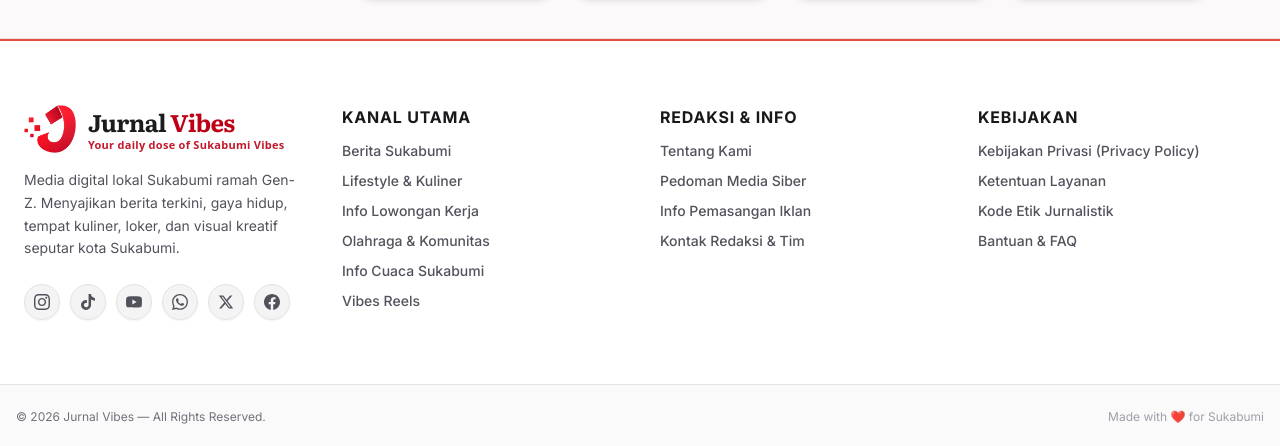
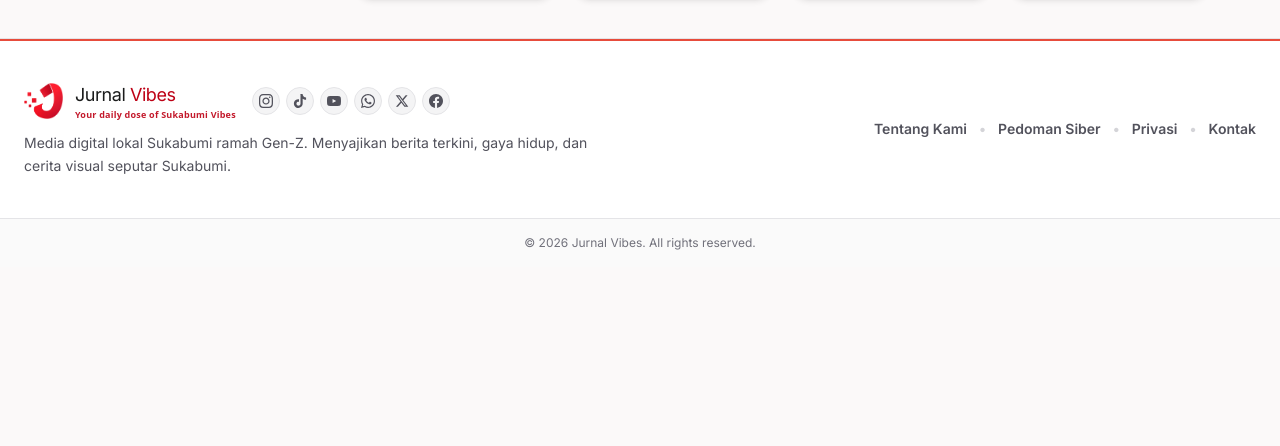
Before and after one commit to dmakapeli-prog/jurnal-vibes-app, a Next.js app: page /reels in a window 1280 px wide. Shown: the part 1101-1547 px from the top of the page. After the commit the page ends 1368 px from the top, so only its background shows below. Built offline with nearby package versions, Linux system fonts and the light colour scheme.

Commit message:
style(footer): simplify footer layout to ultra-minimalist single row and fix floating bot positioning

```diff
--- a/components/layout/Footer.tsx
+++ b/components/layout/Footer.tsx
@@ -10,7 +10,7 @@ export const Footer: React.FC = () => {
       name: 'Instagram',
       href: 'https://instagram.com',
       icon: (
-        <svg className="w-4 h-4 fill-current" viewBox="0 0 24 24">
+        <svg className="w-3.5 h-3.5 fill-current" viewBox="0 0 24 24">
           <path d="M12 2.163c3.204 0 3.584.012 4.85.07 3.252.148 4.771 1.691 4.919 4.919.058 1.265.069 1.645.069 4.849 0 3.205-.012 3.584-.069 4.849-.149 3.225-1.664 4.771-4.919 4.919-1.266.058-1.644.07-4.85.07-3.204 0-3.584-.012-4.849-.07-3.26-.149-4.771-1.699-4.919-4.92-.058-1.265-.07-1.644-.07-4.849 0-3.204.013-3.583.07-4.849.149-3.227 1.664-4.771 4.919-4.919 1.266-.057 1.645-.069 4.849-.069zm0-2.163c-3.259 0-3.667.014-4.947.072-4.358.2-6.78 2.618-6.98 6.98-.059 1.281-.073 1.689-.073 4.948 0 3.259.014 3.668.072 4.948.2 4.358 2.618 6.78 6.98 6.98 1.281.058 1.689.072 4.948.072 3.259 0 3.668-.014 4.948-.072 4.354-.2 6.782-2.618 6.979-6.98.059-1.28.073-1.689.073-4.948 0-3.259-.014-3.667-.072-4.947-.196-4.354-2.617-6.78-6.979-6.98-1.281-.059-1.69-.073-4.949-.073zm0 5.838c-3.403 0-6.162 2.759-6.162 6.162s2.759 6.163 6.162 6.163 6.162-2.759 6.162-6.163c0-3.403-2.759-6.162-6.162-6.162zm0 10.162c-2.209 0-4-1.79-4-4 0-2.209 1.791-4 4-4s4 1.791 4 4c0 2.21-1.791 4-4 4zm6.406-11.845c-.796 0-1.441.645-1.441 1.44s.645 1.44 1.441 1.44c.795 0 1.439-.645 1.439-1.44s-.644-1.44-1.439-1.44z" />
         </svg>
       )
@@ -19,7 +19,7 @@ export const Footer: React.FC = () => {
       name: 'TikTok',
       href: 'https://tiktok.com',
       icon: (
-        <svg className="w-4 h-4 fill-current" viewBox="0 0 24 24">
+        <svg className="w-3.5 h-3.5 fill-current" viewBox="0 0 24 24">
           <path d="M12.525.02c1.31-.02 2.61-.01 3.91-.02.08 1.53.63 3.09 1.75 4.17 1.12 1.11 2.7 1.62 4.24 1.79v4.03c-1.44-.05-2.89-.35-4.2-.97-.57-.26-1.1-.59-1.62-.93-.01 2.92.01 5.84-.02 8.75-.08 1.4-.54 2.79-1.35 3.94-1.31 1.92-3.58 3.17-5.91 3.21-1.43.08-2.86-.31-4.08-1.03-2.02-1.19-3.44-3.37-3.65-5.71-.02-.5-.03-1-.01-1.49.18-1.9 1.12-3.72 2.58-4.96 1.66-1.44 3.98-2.13 6.15-1.72.02 1.48-.04 2.96-.04 4.44-.99-.32-2.15-.23-3.02.37-.82.56-1.36 1.52-1.36 2.53-.02 1.07.47 2.12 1.31 2.78.85.67 2.02.9 3.06.6 1.16-.31 2.11-1.25 2.45-2.39.12-.48.15-.99.14-1.49.01-4.87.01-9.74.01-14.61z" />
         </svg>
       )
@@ -28,7 +28,7 @@ export const Footer: React.FC = () => {
       name: 'YouTube',
       href: 'https://youtube.com',
       icon: (
-        <svg className="w-4 h-4 fill-current" viewBox="0 0 24 24">
+        <svg className="w-3.5 h-3.5 fill-current" viewBox="0 0 24 24">
           <path d="M23.498 6.186a3.016 3.016 0 0 0-2.122-2.136C19.505 3.545 12 3.545 12 3.545s-7.505 0-9.377.505A3.017 3.017 0 0 0 .502 6.186C0 8.07 0 12 0 12s0 3.93.502 5.814a3.016 3.016 0 0 0 2.122 2.136c1.871.505 9.376.505 9.376.505s7.505 0 9.377-.505a3.015 3.015 0 0 0 2.122-2.136C24 15.93 24 12 24 12s0-3.93-.502-5.814zM9.545 15.568V8.432L15.818 12l-6.273 3.568z" />
         </svg>
       )
@@ -37,7 +37,7 @@ export const Footer: React.FC = () => {
       name: 'WhatsApp',
       href: 'https://whatsapp.com',
       icon: (
-        <svg className="w-4 h-4 fill-current" viewBox="0 0 24 24">
+        <svg className="w-3.5 h-3.5 fill-current" viewBox="0 0 24 24">
           <path d="M.057 24l1.687-6.163c-1.041-1.804-1.588-3.849-1.587-5.946.003-6.556 5.338-11.891 11.893-11.891 3.181.001 6.167 1.24 8.413 3.488 2.245 2.248 3.481 5.236 3.48 8.414-.003 6.557-5.338 11.892-11.893 11.892-1.99-.001-3.951-.5-5.688-1.448l-6.305 1.654zm6.597-3.807c1.676.995 3.276 1.591 5.392 1.592 5.448 0 9.886-4.434 9.889-9.885.002-5.462-4.415-9.89-9.881-9.892-5.452 0-9.887 4.434-9.889 9.884-.001 2.225.651 3.891 1.746 5.634l-.999 3.648 3.742-.981zm11.387-5.464c-.074-.124-.272-.198-.57-.347-.297-.149-1.758-.868-2.031-.967-.272-.099-.47-.149-.669.149-.198.297-.768.967-.941 1.165-.173.198-.347.223-.644.074-.297-.149-1.255-.462-2.39-1.475-.883-.788-1.48-1.761-1.653-2.059-.173-.297-.018-.458.13-.606.134-.133.297-.347.446-.521.151-.172.2-.296.3-.495.099-.198.05-.372-.025-.521-.075-.148-.669-1.611-.916-2.206-.242-.579-.487-.501-.669-.51l-.57-.01c-.198 0-.52.074-.792.372s-1.04 1.016-1.04 2.479 1.065 2.876 1.213 3.074c.149.198 2.095 3.2 5.076 4.487.709.306 1.263.489 1.694.626.712.226 1.36.194 1.872.118.571-.085 1.758-.719 2.006-1.413.248-.695.248-1.29.173-1.414z" />
         </svg>
       )
@@ -46,7 +46,7 @@ export const Footer: React.FC = () => {
       name: 'X (Twitter)',
       href: 'https://twitter.com',
       icon: (
-        <svg className="w-4 h-4 fill-current" viewBox="0 0 24 24">
+        <svg className="w-3.5 h-3.5 fill-current" viewBox="0 0 24 24">
           <path d="M18.244 2.25h3.308l-7.227 8.26 8.502 11.24H16.17l-5.214-6.817L4.99 21.75H1.68l7.73-8.835L1.254 2.25H8.08l4.713 6.231zm-1.161 17.52h1.833L7.084 4.126H5.117z" />
         </svg>
       )
@@ -55,7 +55,7 @@ export const Footer: React.FC = () => {
       name: 'Facebook',
       href: 'https://facebook.com',
       icon: (
-        <svg className="w-4 h-4 fill-current" viewBox="0 0 24 24">
+        <svg className="w-3.5 h-3.5 fill-current" viewBox="0 0 24 24">
           <path d="M24 12.073c0-6.627-5.373-12-12-12s-12 5.373-12 12c0 5.99 4.388 10.954 10.125 11.854v-8.385H7.078v-3.47h3.047V9.43c0-3.007 1.792-4.669 4.533-4.669 1.312 0 2.686.235 2.686.235v2.953H15.83c-1.491 0-1.956.925-1.956 1.874v2.25h3.328l-.532 3.47h-2.796v8.385C19.612 23.027 24 18.062 24 12.073z" />
         </svg>
       )
@@ -67,19 +67,18 @@ export const Footer: React.FC = () => {
       {/* Top Thin Red Accent Border */}
       <div className="h-0.5 bg-[#e74c3c] w-full" />
 
-      {/* Main Multi-Column Grid */}
-      <div className="max-w-container-max mx-auto px-margin-mobile md:px-gutter py-12 md:py-16">
-        <div className="grid grid-cols-1 md:grid-cols-2 lg:grid-cols-4 gap-8 lg:gap-10">
+      {/* Main Single Row Layout */}
+      <div className="max-w-container-max mx-auto px-margin-mobile md:px-gutter py-8 md:py-10">
+        <div className="flex flex-col lg:flex-row items-start lg:items-center justify-between gap-6">
 
-          {/* Column 1: Brand */}
-          <div className="flex flex-col gap-4">
+          {/* Left Side: Brand, Description, Medsos */}
+          <div className="flex flex-col gap-3 max-w-xl">
+            <div className="flex items-center gap-4 flex-wrap">
               <Link href="/" className="inline-block">
-              <Logo variant="light" size="md" />
+                <Logo variant="light" size="sm" />
               </Link>
-            <p className="text-zinc-600 dark:text-zinc-400 text-sm leading-relaxed font-body-md">
-              Media digital lokal Sukabumi ramah Gen-Z. Menyajikan berita terkini, gaya hidup, tempat kuliner, loker, dan visual kreatif seputar kota Sukabumi.
-            </p>
-            <div className="flex items-center gap-2.5 pt-2 flex-wrap">
+              {/* Mini Social Icons */}
+              <div className="flex items-center gap-1.5">
                 {socialLinks.map((item, idx) => (
                   <a
                     key={idx}
@@ -87,119 +86,36 @@ export const Footer: React.FC = () => {
                     target="_blank"
                     rel="noopener noreferrer"
                     title={item.name}
-                  className="w-9 h-9 rounded-full bg-zinc-100 dark:bg-slate-800 border border-zinc-200 dark:border-slate-700 flex items-center justify-center text-zinc-600 dark:text-zinc-300 hover:bg-[#e74c3c] hover:text-white dark:hover:bg-[#e74c3c] dark:hover:text-white hover:border-[#e74c3c] transition-all duration-200 shadow-xs"
+                    className="w-7 h-7 rounded-full bg-zinc-100 dark:bg-slate-800 border border-zinc-200 dark:border-slate-700 flex items-center justify-center text-zinc-600 dark:text-zinc-400 hover:bg-[#e74c3c] hover:text-white dark:hover:bg-[#e74c3c] dark:hover:text-white hover:border-[#e74c3c] transition-all duration-200"
                   >
                     {item.icon}
                   </a>
                 ))}
               </div>
             </div>
-
-          {/* Column 2: Kanal Berita */}
-          <div className="flex flex-col gap-3">
-            <h3 className="font-headline-sm text-zinc-900 dark:text-white font-bold text-base uppercase tracking-wider">
-              Kanal Utama
-            </h3>
-            <ul className="flex flex-col gap-2.5 text-sm font-medium">
-              <li>
-                <Link href="/berita" className="text-zinc-600 dark:text-zinc-400 hover:text-[#e74c3c] transition-colors">
-                  Berita Sukabumi
-                </Link>
-              </li>
-              <li>
-                <Link href="/lifestyle" className="text-zinc-600 dark:text-zinc-400 hover:text-[#e74c3c] transition-colors">
-                  Lifestyle & Kuliner
-                </Link>
-              </li>
-              <li>
-                <Link href="/loker" className="text-zinc-600 dark:text-zinc-400 hover:text-[#e74c3c] transition-colors">
-                  Info Lowongan Kerja
-                </Link>
-              </li>
-              <li>
-                <Link href="/sport" className="text-zinc-600 dark:text-zinc-400 hover:text-[#e74c3c] transition-colors">
-                  Olahraga & Komunitas
-                </Link>
-              </li>
-              <li>
-                <Link href="/cuaca" className="text-zinc-600 dark:text-zinc-400 hover:text-[#e74c3c] transition-colors">
-                  Info Cuaca Sukabumi
-                </Link>
-              </li>
-              <li>
-                <Link href="/reels" className="text-zinc-600 dark:text-zinc-400 hover:text-[#e74c3c] transition-colors">
-                  Vibes Reels
-                </Link>
-              </li>
-            </ul>
+            <p className="text-zinc-600 dark:text-zinc-400 text-xs md:text-sm leading-relaxed font-body-md">
+              Media digital lokal Sukabumi ramah Gen-Z. Menyajikan berita terkini, gaya hidup, dan cerita visual seputar Sukabumi.
+            </p>
           </div>
 
-          {/* Column 3: Redaksi & Info */}
-          <div className="flex flex-col gap-3">
-            <h3 className="font-headline-sm text-zinc-900 dark:text-white font-bold text-base uppercase tracking-wider">
-              Redaksi & Info
-            </h3>
-            <ul className="flex flex-col gap-2.5 text-sm font-medium">
-              <li>
-                <a href="#" className="text-zinc-600 dark:text-zinc-400 hover:text-[#e74c3c] transition-colors">
-                  Tentang Kami
-                </a>
-              </li>
-              <li>
-                <a href="#" className="text-zinc-600 dark:text-zinc-400 hover:text-[#e74c3c] transition-colors">
-                  Pedoman Media Siber
-                </a>
-              </li>
-              <li>
-                <a href="#" className="text-zinc-600 dark:text-zinc-400 hover:text-[#e74c3c] transition-colors">
-                  Info Pemasangan Iklan
-                </a>
-              </li>
-              <li>
-                <a href="#" className="text-zinc-600 dark:text-zinc-400 hover:text-[#e74c3c] transition-colors">
-                  Kontak Redaksi & Tim
-                </a>
-              </li>
-            </ul>
-          </div>
-
-          {/* Column 4: Kebijakan */}
-          <div className="flex flex-col gap-3">
-            <h3 className="font-headline-sm text-zinc-900 dark:text-white font-bold text-base uppercase tracking-wider">
-              Kebijakan
-            </h3>
-            <ul className="flex flex-col gap-2.5 text-sm font-medium">
-              <li>
-                <a href="#" className="text-zinc-600 dark:text-zinc-400 hover:text-[#e74c3c] transition-colors">
-                  Kebijakan Privasi (Privacy Policy)
-                </a>
-              </li>
-              <li>
-                <a href="#" className="text-zinc-600 dark:text-zinc-400 hover:text-[#e74c3c] transition-colors">
-                  Ketentuan Layanan
-                </a>
-              </li>
-              <li>
-                <a href="#" className="text-zinc-600 dark:text-zinc-400 hover:text-[#e74c3c] transition-colors">
-                  Kode Etik Jurnalistik
-                </a>
-              </li>
-              <li>
-                <a href="#" className="text-zinc-600 dark:text-zinc-400 hover:text-[#e74c3c] transition-colors">
-                  Bantuan & FAQ
-                </a>
-              </li>
-            </ul>
-          </div>
+          {/* Right Side: Essential Inline Links */}
+          <nav aria-label="Footer Navigation" className="flex items-center gap-2 sm:gap-3 text-xs md:text-sm font-semibold text-zinc-600 dark:text-zinc-400 flex-wrap">
+            <a href="#" className="hover:text-[#e74c3c] transition-colors">Tentang Kami</a>
+            <span className="text-zinc-300 dark:text-zinc-700">•</span>
+            <a href="#" className="hover:text-[#e74c3c] transition-colors">Pedoman Siber</a>
+            <span className="text-zinc-300 dark:text-zinc-700">•</span>
+            <a href="#" className="hover:text-[#e74c3c] transition-colors">Privasi</a>
+            <span className="text-zinc-300 dark:text-zinc-700">•</span>
+            <a href="#" className="hover:text-[#e74c3c] transition-colors">Kontak</a>
+          </nav>
 
         </div>
       </div>
 
       {/* Sub-Footer Bottom Bar */}
-      <div className="border-t border-zinc-200 dark:border-slate-800 py-6 px-4 bg-zinc-50 dark:bg-slate-950">
-        <div className="max-w-container-max mx-auto flex flex-col sm:flex-row items-center justify-between gap-4 text-xs text-zinc-500 dark:text-zinc-400 font-body-md">
-          <p>© 2026 Jurnal Vibes — All Rights Reserved.</p>
-          <p className="text-zinc-400 dark:text-zinc-500">Made with ❤️ for Sukabumi</p>
+      <div className="border-t border-zinc-200 dark:border-slate-800 py-4 px-4 bg-zinc-50 dark:bg-slate-950">
+        <div className="max-w-container-max mx-auto flex items-center justify-center text-xs text-zinc-500 dark:text-zinc-400 font-body-md text-center">
+          <p>© 2026 Jurnal Vibes. All rights reserved.</p>
         </div>
       </div>
     </footer>
--- a/components/ui/ChatbotButton.tsx
+++ b/components/ui/ChatbotButton.tsx
@@ -100,7 +100,7 @@ export const ChatbotButton: React.FC = () => {
   };
 
   return (
-    <div ref={containerRef} className="fixed bottom-20 md:bottom-6 right-4 md:right-6 z-40 flex flex-col items-end">
+    <div ref={containerRef} className="fixed bottom-20 sm:bottom-6 right-4 sm:right-6 z-50 flex flex-col items-end">
       {/* ----------------- CHAT BOX WINDOW MODAL ----------------- */}
       {isChatOpen && (
         <div className="fixed bottom-20 md:bottom-6 right-4 md:right-6 z-50 w-[calc(100vw-2rem)] max-w-[390px] h-[480px] sm:h-[520px] bg-surface dark:bg-slate-900 rounded-2xl shadow-2xl border border-outline-variant dark:border-slate-800 flex flex-col overflow-hidden animate-in fade-in slide-in-from-bottom-5 duration-300">
```
Lines whose indentation alone changed are shown as unchanged.
